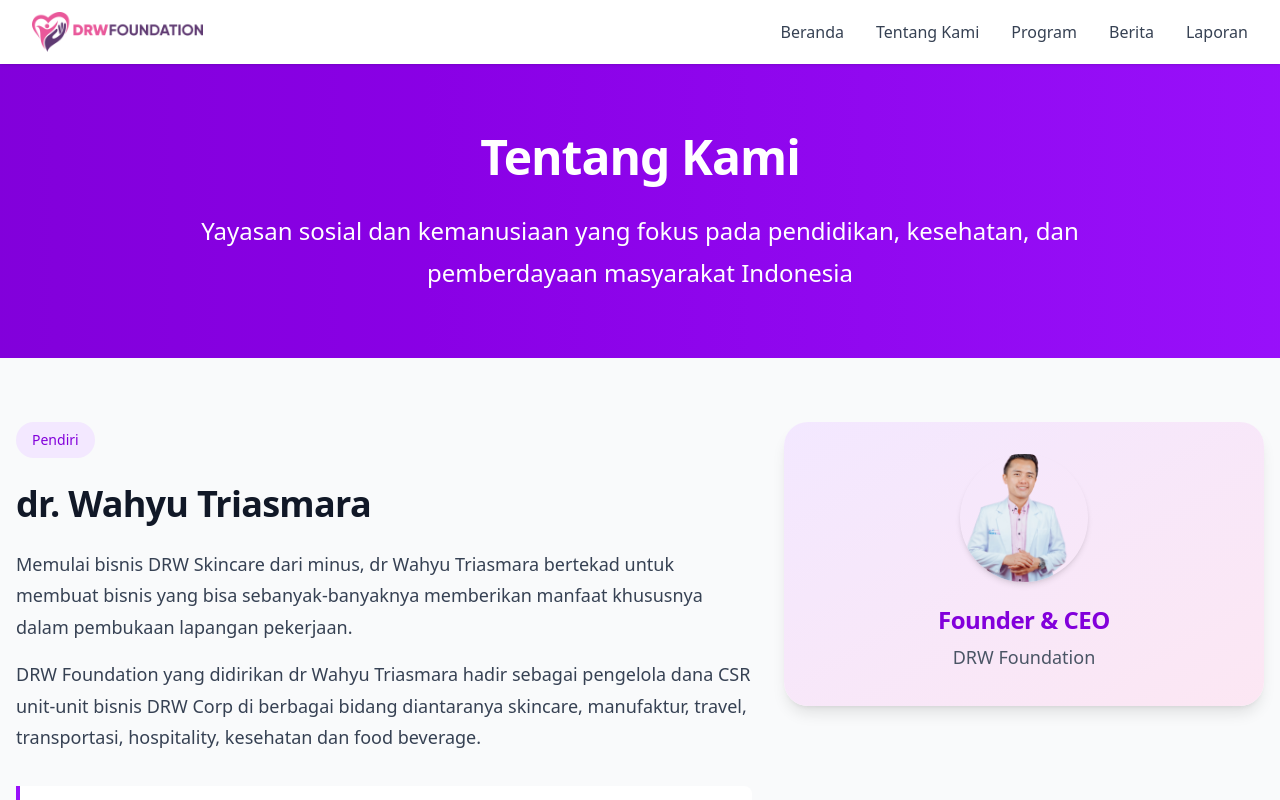
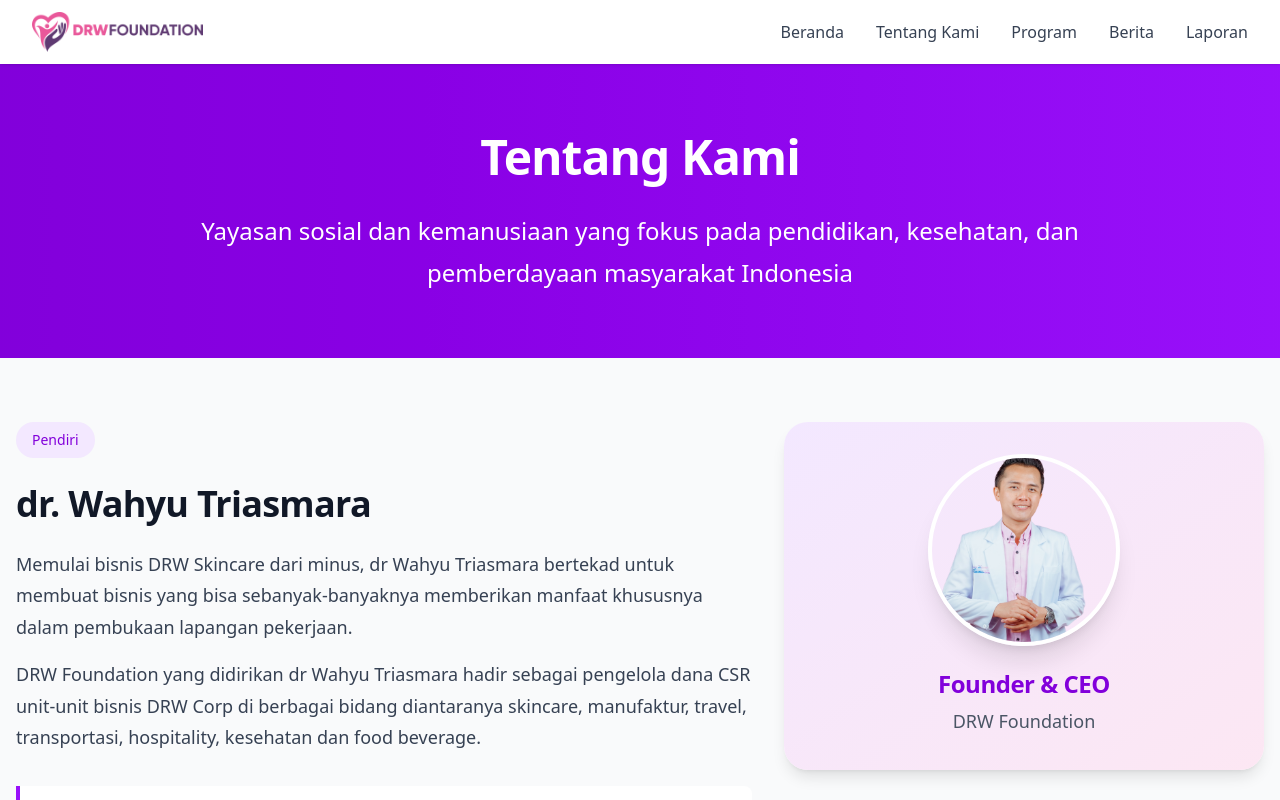
Before and after one commit to multimediadrw/drwfoundation, a Next.js app: page /tentang in a window 1280 px wide. Shown: the top 800 px of the page. Built offline with nearby package versions, Linux system fonts and the light colour scheme; no server answers.

Commit message:
Fix: Improve founder photo display with larger size and better styling

```diff
--- a/app/tentang/page.tsx
+++ b/app/tentang/page.tsx
@@ -143,14 +143,18 @@ export default async function TentangPage() {
               <div className="bg-gradient-to-br from-purple-100 to-pink-100 rounded-3xl p-8 shadow-lg sticky top-24">
                 <div className="flex flex-col items-center text-center">
                   {data.pendiri.foto && data.pendiri.foto !== '/images/founder-placeholder.png' ? (
-                    <img
-                      src={data.pendiri.foto}
-                      alt={data.pendiri.nama}
-                      className="w-32 h-32 rounded-full object-cover mb-6 shadow-md"
-                    />
+                    <div className="relative mb-6">
+                      <div className="w-48 h-48 rounded-full overflow-hidden border-4 border-white shadow-xl">
+                        <img
+                          src={data.pendiri.foto}
+                          alt={data.pendiri.nama}
+                          className="w-full h-full object-cover"
+                        />
+                      </div>
+                    </div>
                   ) : (
-                    <div className="w-32 h-32 bg-white rounded-full flex items-center justify-center mb-6 shadow-md">
-                      <User className="w-16 h-16 text-purple-600" />
+                    <div className="w-48 h-48 bg-white rounded-full flex items-center justify-center mb-6 shadow-xl border-4 border-white">
+                      <User className="w-24 h-24 text-purple-600" />
                     </div>
                   )}
                   <h3 className="text-2xl font-bold text-purple-700 mb-2">
```
